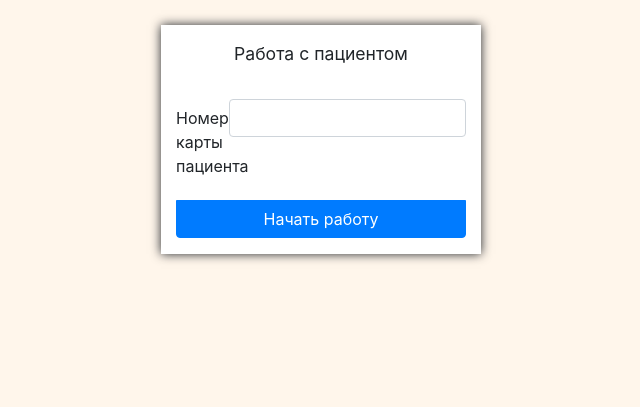
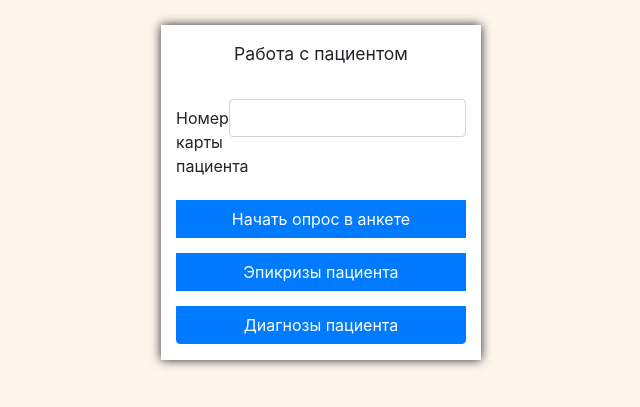
Before and after one commit to romanKonovalov34/medical, a Django app: a page that uses core/templates/core/main.html in a window 1280 px wide. Shown: the part 175-582 px from the top of the page, without its empty margins (319-959 px from the left). Run offline with Django 3.2, Linux system fonts and the light colour scheme; some libraries are stand-ins or nearby versions.

Commit message:
редактирование интерфейса "работа с пациентом"
Перенес все кнопки непосредственно в "работа с поступившим", теперь там две дополнительные кнопки
-эпикризы пациента
-диагнозы пациента

```diff
--- a/core/templates/core/main.html
+++ b/core/templates/core/main.html
@@ -30,7 +30,7 @@
 
                                 <div class="dropdown-menu dropdown-menu-tip-nw dropdown-menu-right" aria-labelledby="dropdownMenuButton" style="box-shadow: 0 0 10px">
                                     <a type="button" class="dropdown-item" href="{% url 'profile' login=login%}">Профиль</a>
-                                    <a class="dropdown-item" href="{% url 'base_core' %}"">Выйти</a>
+                                    <a class="dropdown-item" href="{% url 'base_core' %}">Выйти</a>
                                 </div>
 
                         </div>
@@ -67,9 +67,9 @@
             </p>
             <div class="btn-group-vertical">
                 <a type="button" class="mt-1 mb-3 btn btn-danger" href="{% url 'db_patients' login=login %}">База данных пациентов</a>
-                <button type="button" class="mb-3 btn btn-danger">Эпикризы</button>
-                <a type="button" class="mb-3 btn btn-danger" href="{% url 'postuplenie' login=login %}">Данные при поступлении</a>
-                <button type="button" class="mb-4 btn btn-danger">Диагноз</button>
+                <!-- <button type="button" class="mb-3 btn btn-danger">Эпикризы</button> -->
+                <a type="button" class="mb-3 btn btn-danger" href="{% url 'postuplenie' login=login %}">Работа с поступившим</a>
+                <!-- <button type="button" class="mb-4 btn btn-danger">Диагноз</button> -->
             </div>
         </div>
     </div>
--- a/core/templates/core/postuplenie.html
+++ b/core/templates/core/postuplenie.html
@@ -24,7 +24,9 @@
                             {{ form.number_card }}
                         </div>
                     </div>
-                    <button type="submit" class="mb-3 btn btn-primary" name='start'>Начать работу</button>
+                    <button type="submit" class="mb-3 btn btn-primary" name='opros_btn'>Начать опрос в анкете</button>
+                    <button type="submit" class="mb-3 btn btn-primary" name='epicriz_btn'>Эпикризы пациента</button>
+                    <button type="submit" class="mb-3 btn btn-primary" name='diagnoz_btn'>Диагнозы пациента</button>
                 </div>
             </div>
         </div>
--- a/core/views.py
+++ b/core/views.py
@@ -472,7 +472,7 @@ def job_with_db_anckets(request):
         db_anckets_form = DBAncketsForm()
         ankets = Ancket.objects.all()
 
-        if 'start' in request.POST:
+        if 'opros_btn' in request.POST:
             if Patient.objects.all().filter(number_card=request.POST.get("number_card")):
                 db_anckets_form.fields["number_card"].initial = request.POST.get("number_card")
                 ankets = Ancket.objects.filter(patient__number_card=request.POST.get("number_card")).order_by('-date')
```
Also changed, not shown: 1 other file.
